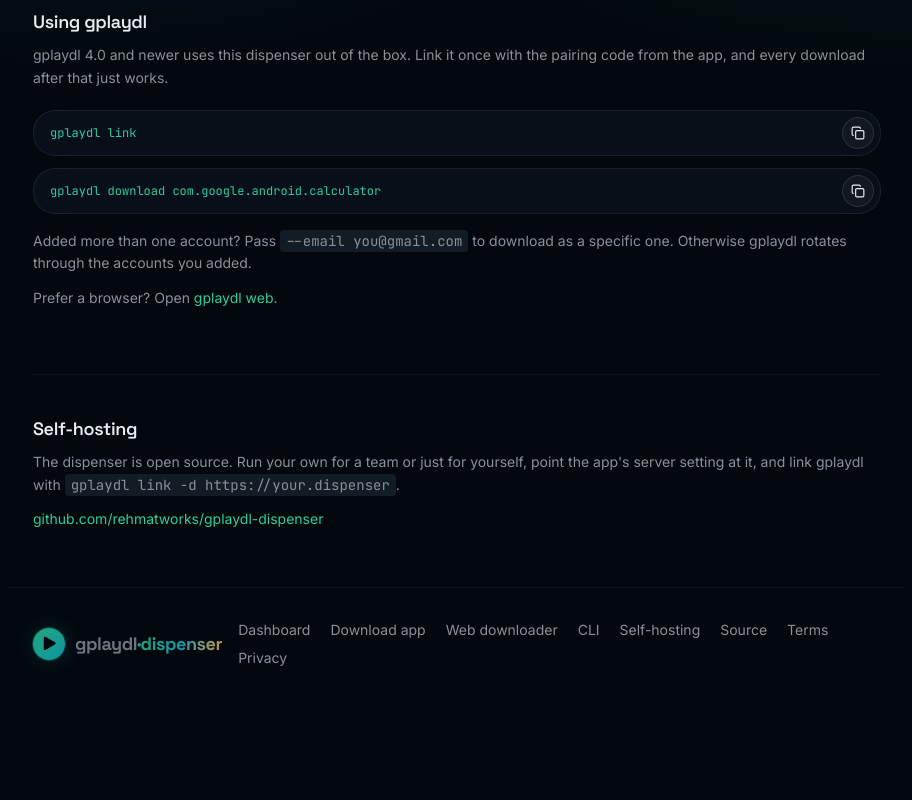
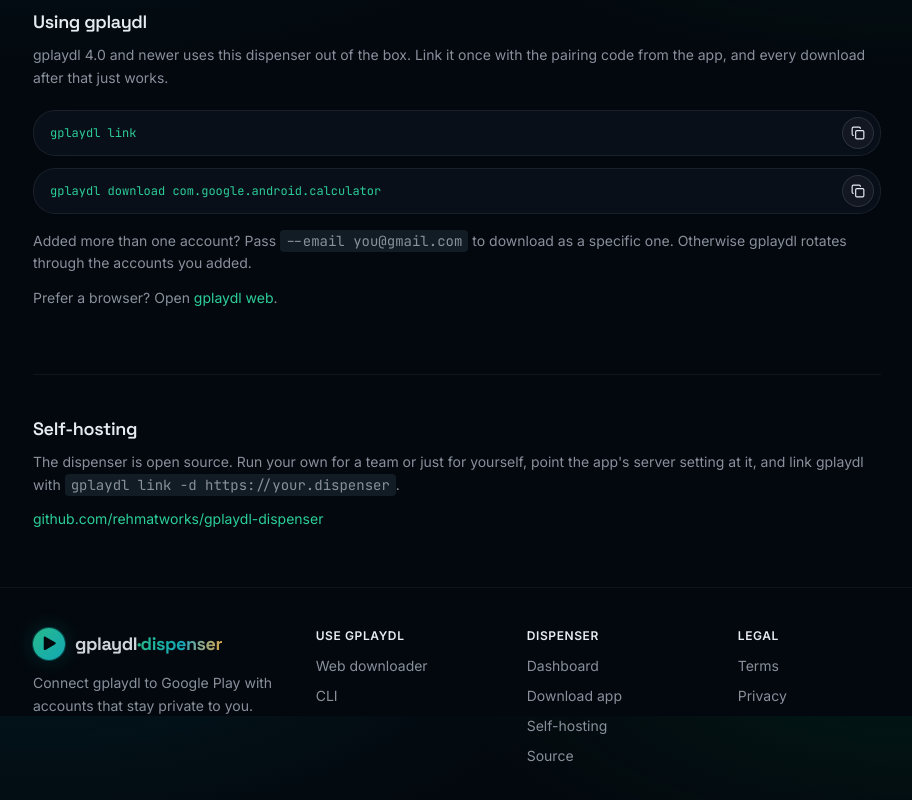
Before and after one commit to rehmatworks/gplaydl-dispenser, a React (Vite) app in the folder web/: page / in a window 1280 px wide. Shown: the part 884-1684 px from the top of the page, without its empty margins (183-1095 px from the left). Before the commit the page ends 1584 px from the top, so only its background shows below. Built offline with nearby package versions, Linux system fonts and the light colour scheme; no server answers.

Commit message:
Organize public footer navigation
Group product, dispenser, and legal links so the footer stays readable across screen sizes.

```diff
--- a/web/src/components/PolicyLayout.tsx
+++ b/web/src/components/PolicyLayout.tsx
@@ -1,4 +1,5 @@
 import { Logo } from "@/components/Logo"
+import { PublicFooter } from "@/components/PublicFooter"
 import { Button } from "@/components/ui/button"
 import { ArrowLeft, Smartphone } from "lucide-react"
 import { useEffect, type ReactNode } from "react"
@@ -66,23 +67,7 @@
         <div className="mt-10 space-y-5">{children}</div>
       </main>
 
-      <footer className="mx-auto flex max-w-3xl flex-wrap items-center gap-x-5 gap-y-2 border-t border-border/60 px-6 py-8 text-sm text-muted-foreground">
-        <a href="/" className="hover:text-foreground">
-          Home
-        </a>
-        <a href="/terms" className="hover:text-foreground">
-          Terms
-        </a>
-        <a href="/privacy" className="hover:text-foreground">
-          Privacy
-        </a>
-        <a
-          href="https://github.com/rehmatworks/gplaydl-dispenser"
-          className="hover:text-foreground"
-        >
-          Source
-        </a>
-      </footer>
+      <PublicFooter />
     </div>
   )
 }
--- /dev/null
+++ b/web/src/components/PublicFooter.tsx
@@ -0,0 +1,78 @@
+import { Logo } from "@/components/Logo"
+
+type PublicFooterProps = {
+  dashboardHref?: string
+  downloadHref?: string
+}
+
+const linkClass =
+  "text-sm text-muted-foreground transition-colors hover:text-foreground"
+
+export function PublicFooter({
+  dashboardHref = "/dashboard",
+  downloadHref = "/downloads/gplaydl-authenticator-latest.apk",
+}: PublicFooterProps) {
+  return (
+    <footer className="border-t border-border/60">
+      <div className="mx-auto grid max-w-4xl grid-cols-2 gap-x-8 gap-y-9 px-6 py-10 sm:grid-cols-3 md:grid-cols-[1.4fr_1fr_1fr_0.8fr]">
+        <div className="col-span-2 sm:col-span-3 md:col-span-1">
+          <Logo className="opacity-90" />
+          <p className="mt-3 max-w-xs text-sm leading-relaxed text-muted-foreground">
+            Connect gplaydl to Google Play with accounts that stay private to you.
+          </p>
+        </div>
+
+        <nav aria-label="Use gplaydl">
+          <p className="text-xs font-semibold uppercase tracking-wider text-foreground">
+            Use gplaydl
+          </p>
+          <div className="mt-3 flex flex-col items-start gap-2.5">
+            <a href="https://gplaydl.com" className={linkClass}>
+              Web downloader
+            </a>
+            <a href="https://github.com/rehmatworks/gplaydl" className={linkClass}>
+              CLI
+            </a>
+          </div>
+        </nav>
+
+        <nav aria-label="Dispenser">
+          <p className="text-xs font-semibold uppercase tracking-wider text-foreground">
+            Dispenser
+          </p>
+          <div className="mt-3 flex flex-col items-start gap-2.5">
+            <a href={dashboardHref} className={linkClass}>
+              Dashboard
+            </a>
+            <a href={downloadHref} className={linkClass}>
+              Download app
+            </a>
+            <a href="/#selfhost" className={linkClass}>
+              Self-hosting
+            </a>
+            <a
+              href="https://github.com/rehmatworks/gplaydl-dispenser"
+              className={linkClass}
+            >
+              Source
+            </a>
+          </div>
+        </nav>
+
+        <nav aria-label="Legal">
+          <p className="text-xs font-semibold uppercase tracking-wider text-foreground">
+            Legal
+          </p>
+          <div className="mt-3 flex flex-col items-start gap-2.5">
+            <a href="/terms" className={linkClass}>
+              Terms
+            </a>
+            <a href="/privacy" className={linkClass}>
+              Privacy
+            </a>
+          </div>
+        </nav>
+      </div>
+    </footer>
+  )
+}
--- a/web/src/pages/Landing.tsx
+++ b/web/src/pages/Landing.tsx
@@ -1,5 +1,6 @@
 import { CommandBlock } from "@/components/CommandBlock"
 import { Logo } from "@/components/Logo"
+import { PublicFooter } from "@/components/PublicFooter"
 import { Button } from "@/components/ui/button"
 import { Card, CardContent } from "@/components/ui/card"
 import { api, type AppRelease } from "@/lib/api"
@@ -177,41 +178,7 @@
 
       </main>
 
-      <footer className="mx-auto flex max-w-4xl flex-col gap-4 border-t border-border/60 px-6 py-8 text-sm text-muted-foreground sm:flex-row sm:items-center sm:justify-between">
-        <Logo className="opacity-80" />
-        <div className="flex flex-wrap gap-x-5 gap-y-2">
-          <a href={dashboardHref} className="whitespace-nowrap hover:text-foreground">
-            Dashboard
-          </a>
-          <a href={downloadUrl} className="whitespace-nowrap hover:text-foreground">
-            Download app
-          </a>
-          <a href="https://gplaydl.com" className="whitespace-nowrap hover:text-foreground">
-            Web downloader
-          </a>
-          <a
-            href="https://github.com/rehmatworks/gplaydl"
-            className="whitespace-nowrap hover:text-foreground"
-          >
-            CLI
-          </a>
-          <a href="#selfhost" className="whitespace-nowrap hover:text-foreground">
-            Self-hosting
-          </a>
-          <a
-            href="https://github.com/rehmatworks/gplaydl-dispenser"
-            className="whitespace-nowrap hover:text-foreground"
-          >
-            Source
-          </a>
-          <a href="/terms" className="whitespace-nowrap hover:text-foreground">
-            Terms
-          </a>
-          <a href="/privacy" className="whitespace-nowrap hover:text-foreground">
-            Privacy
-          </a>
-        </div>
-      </footer>
+      <PublicFooter dashboardHref={dashboardHref} downloadHref={downloadUrl} />
     </div>
   )
 }
```
Also changed, not shown: 1 other file (tests, documents, lock files or other folders).
